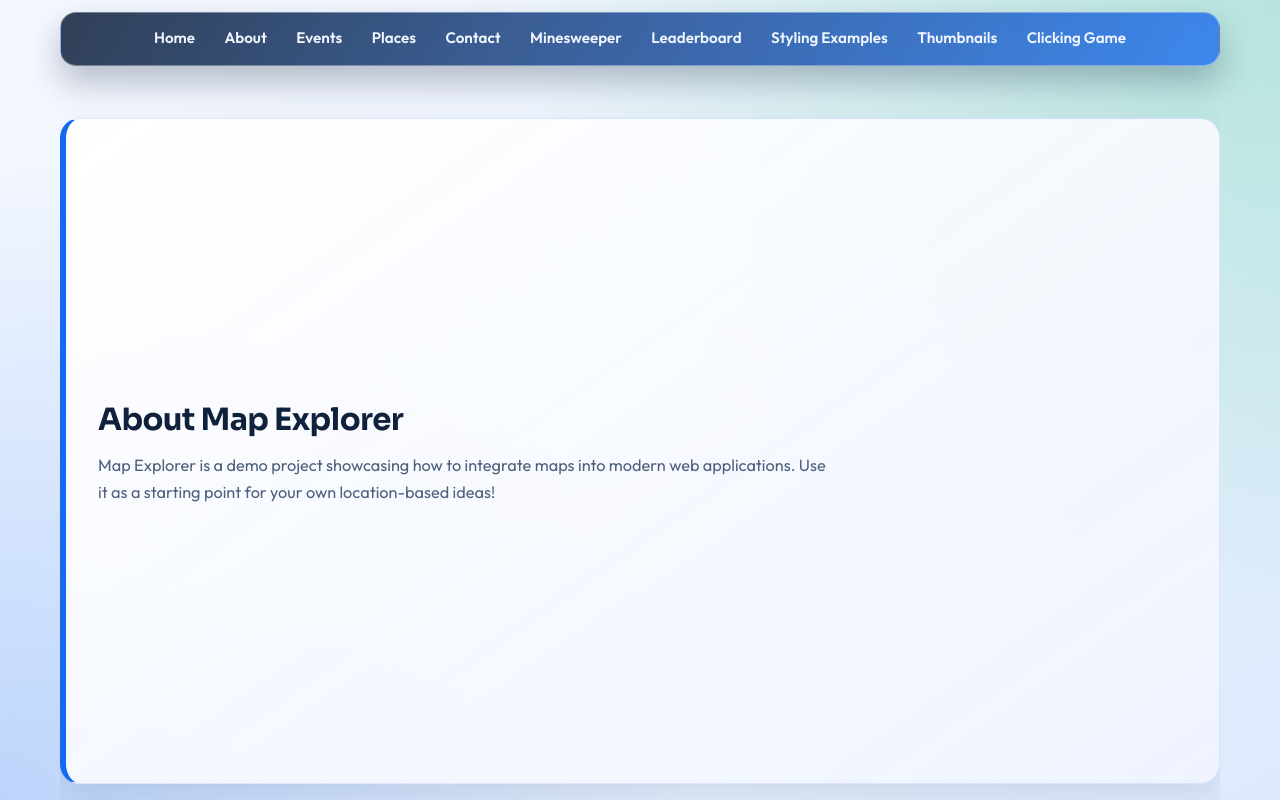
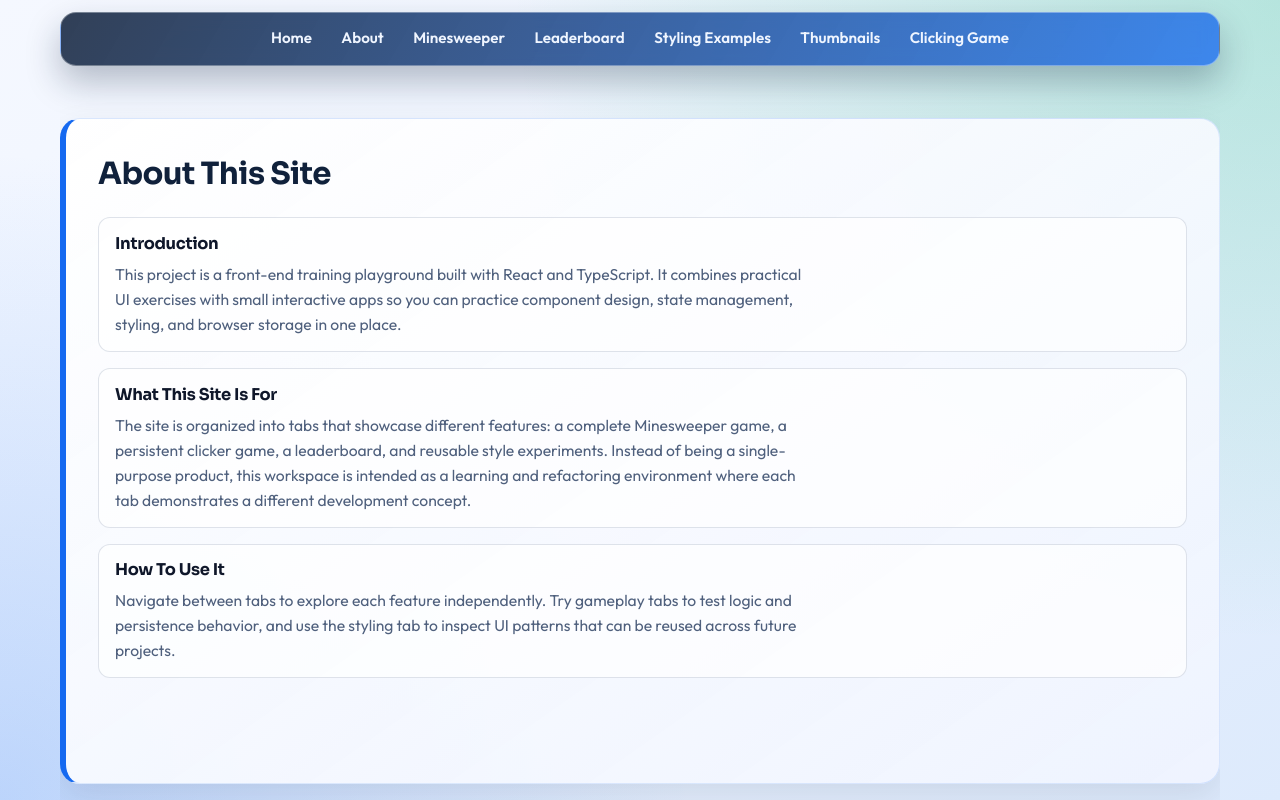
Before and after one commit to davidsl/refactored-training, a React (Vite) app in the folder refactored-training/: page /refactored-training/about in a window 1280 px wide. Built offline with nearby package versions, Linux system fonts and the light colour scheme.

Commit message:
refactor: remove unused components and styles for Events, Contact, and Places; update About section layout and styling

```diff
--- a/refactored-training/src/About/About.module.css
+++ b/refactored-training/src/About/About.module.css
@@ -11,16 +11,31 @@
   overflow: hidden;
   display: flex;
   flex-direction: column;
-  justify-content: center;
+  justify-content: flex-start;
+  gap: 1rem;
 }
 
 .aboutContainer h2 {
-  margin-bottom: 0.55rem;
+  margin-bottom: 0.25rem;
   font-size: clamp(1.45rem, 2.4vw, 1.95rem);
 }
 
-.aboutContainer p {
+.section {
+  padding: 0.85rem 1rem;
+  border-radius: 12px;
+  background: rgba(255, 255, 255, 0.68);
+  border: 1px solid rgba(148, 163, 184, 0.3);
+}
+
+.section h3 {
+  margin: 0 0 0.35rem;
+  font-size: 1.02rem;
+  color: #0f172a;
+}
+
+.section p {
+  margin: 0;
   max-width: 68ch;
-  font-size: 1.02rem;
-  line-height: 1.65;
+  font-size: 0.98rem;
+  line-height: 1.6;
 }
--- a/refactored-training/src/About/About.tsx
+++ b/refactored-training/src/About/About.tsx
@@ -3,11 +3,35 @@ import styles from './About.module.css';
 function About() {
   return (
     <div className={styles.aboutContainer}>
-      <h2>About Map Explorer</h2>
-      <p>
-        Map Explorer is a demo project showcasing how to integrate maps into modern web applications.
-        Use it as a starting point for your own location-based ideas!
-      </p>
+      <h2>About This Site</h2>
+
+      <section className={styles.section}>
+        <h3>Introduction</h3>
+        <p>
+          This project is a front-end training playground built with React and TypeScript. It combines
+          practical UI exercises with small interactive apps so you can practice component design,
+          state management, styling, and browser storage in one place.
+        </p>
+      </section>
+
+      <section className={styles.section}>
+        <h3>What This Site Is For</h3>
+        <p>
+          The site is organized into tabs that showcase different features: a complete Minesweeper
+          game, a persistent clicker game, a leaderboard, and reusable style experiments. Instead of
+          being a single-purpose product, this workspace is intended as a learning and refactoring
+          environment where each tab demonstrates a different development concept.
+        </p>
+      </section>
+
+      <section className={styles.section}>
+        <h3>How To Use It</h3>
+        <p>
+          Navigate between tabs to explore each feature independently. Try gameplay tabs to test logic
+          and persistence behavior, and use the styling tab to inspect UI patterns that can be reused
+          across future projects.
+        </p>
+      </section>
     </div>
   );
 }
--- a/refactored-training/src/App.tsx
+++ b/refactored-training/src/App.tsx
@@ -2,9 +2,6 @@ import { BrowserRouter as Router, Routes, Route } from 'react-router-dom'
 import './App.css'
 import Home from './Home/Home'
 import About from './About/About'
-import Events from './Events/Events'
-import Places from './Places/Places'
-import Contact from './Contact/Contact'
 import Minesweeper from './Minesweeper/Minesweeper'
 import Leaderboard from './Leaderboard/Leaderboard'
 import Header from './Header/Header'
@@ -20,9 +17,6 @@ function App() {
         <Routes>
           <Route path="/refactored-training" element={<Home />} />
           <Route path="/refactored-training/about" element={<About />} />
-          <Route path="/refactored-training/events" element={<Events />} />
-          <Route path="/refactored-training/places" element={<Places />} />
-          <Route path="/refactored-training/contact" element={<Contact />} />
           <Route path="/refactored-training/game" element={<Minesweeper />} />
           <Route path="/refactored-training/leaderboard" element={<Leaderboard />} />
           <Route path="/refactored-training/styling-examples" element={<StylingExamples />} />
--- a/refactored-training/src/Contact/Contact.module.css
+++ /dev/null
@@ -1,26 +0,0 @@
-.contactContainer {
-  height: 100%;
-  max-height: 100%;
-  padding: 2rem;
-  border-radius: var(--radius-xl);
-  background: linear-gradient(145deg, rgba(255, 255, 255, 0.96), rgba(255, 234, 236, 0.9));
-  border: 1px solid rgba(204, 48, 64, 0.24);
-  border-left: 6px solid var(--danger);
-  box-shadow: var(--shadow-soft);
-  text-align: left;
-  overflow: hidden;
-  display: flex;
-  flex-direction: column;
-  justify-content: center;
-}
-
-.contactContainer h2 {
-  margin-bottom: 0.55rem;
-  font-size: clamp(1.45rem, 2.4vw, 1.95rem);
-}
-
-.contactContainer p {
-  max-width: 66ch;
-  font-size: 1.02rem;
-  line-height: 1.65;
-}
--- a/refactored-training/src/Contact/Contact.tsx
+++ /dev/null
@@ -1,12 +0,0 @@
-import styles from './Contact.module.css';
-
-function Contact() {
-  return (
-    <div className={styles.contactContainer}>
-      <h2>Contact</h2>
-      <p>Contact us for more information or to suggest new map features.</p>
-    </div>
-  );
-}
-
-export default Contact;
--- a/refactored-training/src/Events/Events.module.css
+++ /dev/null
@@ -1,26 +0,0 @@
-.eventsContainer {
-  height: 100%;
-  max-height: 100%;
-  padding: 2rem;
-  border-radius: var(--radius-xl);
-  background: linear-gradient(145deg, rgba(255, 255, 255, 0.96), rgba(255, 252, 236, 0.92));
-  border: 1px solid rgba(233, 173, 53, 0.2);
-  border-left: 6px solid #f0a434;
-  box-shadow: var(--shadow-soft);
-  text-align: left;
-  overflow: hidden;
-  display: flex;
-  flex-direction: column;
-  justify-content: center;
-}
-
-.eventsContainer h2 {
-  margin-bottom: 0.55rem;
-  font-size: clamp(1.45rem, 2.4vw, 1.95rem);
-}
-
-.eventsContainer p {
-  max-width: 66ch;
-  font-size: 1.02rem;
-  line-height: 1.65;
-}
--- a/refactored-training/src/Events/Events.tsx
+++ /dev/null
@@ -1,12 +0,0 @@
-import styles from './Events.module.css';
-
-function Events() {
-  return (
-    <div className={styles.eventsContainer}>
-      <h2>Events</h2>
-      <p>Find local events happening near you, displayed on an interactive map.</p>
-    </div>
-  );
-}
-
-export default Events;
--- a/refactored-training/src/Header/Header.tsx
+++ b/refactored-training/src/Header/Header.tsx
@@ -21,9 +21,6 @@ function Header() {
       <nav id="main-nav" className={`${styles.navMenu} ${menuOpen ? styles.navOpen : styles.navClosed}`}>
         <Link to="/refactored-training" onClick={() => setMenuOpen(false)}>Home</Link>
         <Link to="/refactored-training/about" onClick={() => setMenuOpen(false)}>About</Link>
-        <Link to="/refactored-training/events" onClick={() => setMenuOpen(false)}>Events</Link>
-        <Link to="/refactored-training/places" onClick={() => setMenuOpen(false)}>Places</Link>
-        <Link to="/refactored-training/contact" onClick={() => setMenuOpen(false)}>Contact</Link>
         <Link to="/refactored-training/game" onClick={() => setMenuOpen(false)}>Minesweeper</Link>
         <Link to="/refactored-training/leaderboard" onClick={() => setMenuOpen(false)}>Leaderboard</Link>
         <Link to="/refactored-training/styling-examples" onClick={() => setMenuOpen(false)}>Styling Examples</Link>
--- a/refactored-training/src/Places/Places.module.css
+++ /dev/null
@@ -1,26 +0,0 @@
-.placesContainer {
-  height: 100%;
-  max-height: 100%;
-  padding: 2rem;
-  border-radius: var(--radius-xl);
-  background: linear-gradient(145deg, rgba(255, 255, 255, 0.96), rgba(232, 255, 247, 0.9));
-  border: 1px solid rgba(20, 184, 122, 0.24);
-  border-left: 6px solid var(--accent);
-  box-shadow: var(--shadow-soft);
-  text-align: left;
-  overflow: hidden;
-  display: flex;
-  flex-direction: column;
-  justify-content: center;
-}
-
-.placesContainer h2 {
-  margin-bottom: 0.55rem;
-  font-size: clamp(1.45rem, 2.4vw, 1.95rem);
-}
-
-.placesContainer p {
-  max-width: 66ch;
-  font-size: 1.02rem;
-  line-height: 1.65;
-}
--- a/refactored-training/src/Places/Places.tsx
+++ /dev/null
@@ -1,12 +0,0 @@
-import styles from './Places.module.css';
-
-function Places() {
-  return (
-    <div className={styles.placesContainer}>
-      <h2>Places</h2>
-      <p>Explore interesting places, restaurants, and landmarks on the map.</p>
-    </div>
-  );
-}
-
-export default Places;
```
